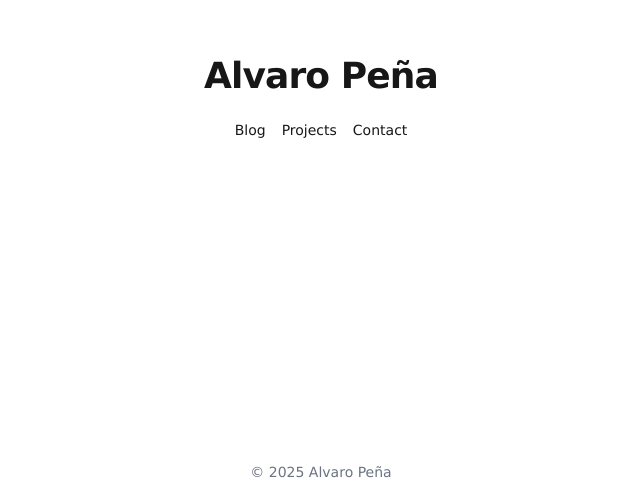
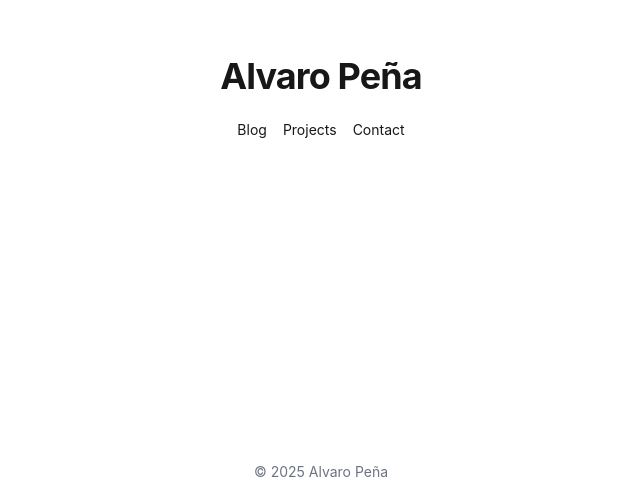
Before and after one commit to alvropena/alvropena.com, a Next.js app: page / in a window 1280 px wide. Shown: the part 302-800 px from the top of the page, without its empty margins (319-959 px from the left). Built offline with nearby package versions, Linux system fonts and the light colour scheme.

Commit message:
Update font stack for better cross-platform support

```diff
--- a/app/layout.tsx
+++ b/app/layout.tsx
@@ -13,7 +13,7 @@ export default function RootLayout({
 }>) {
   return (
     <html lang="en">
-      <body className="font-['Verdana'] antialiased">
+      <body className="font-['-apple-system','SF_Pro_Display','SF_Pro_Text','Helvetica_Neue','Helvetica','Arial',sans-serif] antialiased">
         {children}
       </body>
     </html>
```
